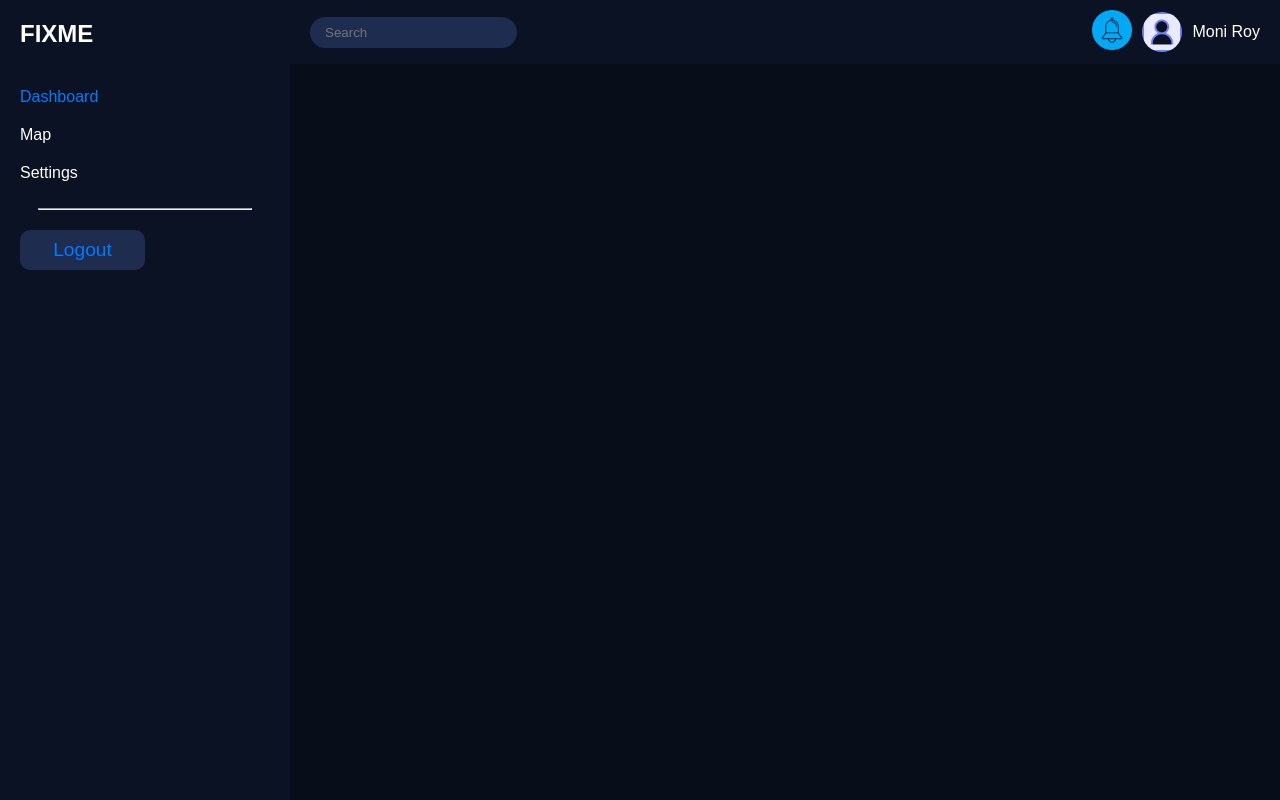
After one commit to kasunmendis7/fixme-technologies, a PHP site: page /service-centre-dashboard in a window 1280 px wide. The commit adds this page. Run offline with PHP 8.4, Linux system fonts and the light colour scheme.

Commit message:
dashboard of service centre

```diff
--- a/controllers/ServiceCentreController.php
+++ b/controllers/ServiceCentreController.php
@@ -10,4 +10,10 @@ class ServiceCentreController extends Controller
         $this->setLayout('auth');
         return $this->render('/service-centre-landing');
     }
+
+    public function serviceCentreDashboard()
+    {
+        $this->setLayout('auth');
+        return $this->render('/service-centre-dashboard');
+    }
 }
--- /dev/null
+++ b/public/css/service-center/service-centre-dashboard.css
@@ -0,0 +1,193 @@
+:root {
+    --sidebar-width: 250px;
+    --primary-bg: #080D1A;
+    --secondary-bg: #0A1223;
+    --accent-color: #007bff;
+    --text-color: #ffffff;
+}
+
+body, html {
+    margin: 0;
+    padding: 0;
+    font-family: Arial, sans-serif;
+    background-color: var(--primary-bg);
+    color: var(--text-color);
+}
+
+.container {
+    display: flex;
+    height: 100vh;
+}
+
+.sidebar {
+    width: var(--sidebar-width);
+    background-color: var(--secondary-bg);
+    padding: 20px;
+    transition: transform 0.3s ease-in-out;
+}
+
+.main-content {
+    flex-grow: 1;
+    display: flex;
+    flex-direction: column;
+    overflow-x: hidden;
+}
+
+.top-bar {
+    background-color: var(--secondary-bg);
+    padding: 10px 20px;
+    display: flex;
+    justify-content: space-between;
+    align-items: center;
+}
+
+.dashboard-content {
+    flex-grow: 1;
+    padding: 20px;
+    overflow-y: auto;
+}
+
+.widget-grid {
+    display: grid;
+    grid-template-columns: repeat(auto-fit, minmax(300px, 1fr));
+    gap: 20px;
+}
+
+.menu-toggle {
+    display: none;
+    flex-direction: column;
+    cursor: pointer;
+}
+
+.menu-toggle span {
+    width: 25px;
+    height: 3px;
+    background-color: var(--text-color);
+    margin: 2px 0;
+}
+
+.logo {
+    font-size: 24px;
+    font-weight: bold;
+    margin-bottom: 30px;
+}
+
+nav ul {
+    list-style-type: none;
+    padding: 0;
+}
+
+nav ul li a {
+    color: var(--text-color);
+    text-decoration: none;
+    display: block;
+    padding: 10px 0;
+}
+
+nav ul li a.active {
+    color: var(--accent-color);
+}
+
+.logout {
+    margin-top: 20px;
+}
+
+.logout button {
+    border: none;
+    background: #1E2C4F;
+    color: var(--accent-color);
+    cursor: pointer;
+    padding: 0 20px;
+    width: 50%;
+    height: 5vh;
+    border-radius: 10px;
+    font-size: 1.2rem;
+}
+
+.hrtag {
+    max-width: 85%;
+    background-color: ;
+}
+
+.search-bar input {
+    background-color: #1E2C4F;
+    border: none;
+    padding: 8px 15px;
+    color: var(--text-color);
+    border-radius: 20px;
+}
+
+.user-info {
+    display: flex;
+    align-items: center;
+}
+
+.avatar {
+    width: 40px;
+    height: 40px;
+    border-radius: 50%;
+    margin: 0 10px;
+}
+
+.widget {
+    background-color: #1E2C4F;
+    border-radius: 10px;
+    padding: 20px;
+}
+
+.notifications img {
+    max-width: 40px;
+}
+
+@media (max-width: 1024px) {
+    .widget-grid {
+        grid-template-columns: repeat(auto-fit, minmax(250px, 1fr));
+    }
+}
+
+@media (max-width: 768px) {
+    .sidebar {
+        position: fixed;
+        left: -var(--sidebar-width);
+        top: 0;
+        bottom: 0;
+        z-index: 1000;
+    }
+
+    .sidebar.active {
+        transform: translateX(var(--sidebar-width));
+    }
+
+    .main-content {
+        width: 100%;
+    }
+
+    .menu-toggle {
+        display: flex;
+    }
+
+    .user-info .language,
+    .user-info .user-name {
+        display: none;
+    }
+}
+
+@media (max-width: 480px) {
+    .widget-grid {
+        grid-template-columns: 1fr;
+    }
+
+    .top-bar {
+        flex-wrap: wrap;
+    }
+
+    .search-bar {
+        order: 1;
+        width: 100%;
+        margin-top: 10px;
+    }
+
+    .search-bar input {
+        width: 100%;
+    }
+}
--- a/public/index.php
+++ b/public/index.php
@@ -15,6 +15,7 @@ $app->router->get('/customer-sign-up', [CustomerController::class, 'customerSign
 $app->router->get('/technician-sign-up', [TechnicianController::class, 'technicianSignUp']);
 $app->router->get('/technician-landing', [TechnicianController::class, 'technicianLanding']);
 $app->router->get('/service-centre-landing', [ServiceCentreController::class, 'serviceCentreLanding']);
+$app->router->get('/service-centre-dashboard', [ServiceCentreController::class, 'serviceCentreDashboard']);
 
 $app->run();
 
--- /dev/null
+++ b/public/js/service-center/service-centre-dashboard.js
@@ -0,0 +1,8 @@
+document.addEventListener('DOMContentLoaded', (event) => {
+    const menuToggle = document.querySelector('.menu-toggle');
+    const sidebar = document.querySelector('.sidebar');
+
+    menuToggle.addEventListener('click', () => {
+        sidebar.classList.toggle('active');
+    });
+});
--- /dev/null
+++ b/views/service-centre-dashboard.php
@@ -0,0 +1,54 @@
+<?php
+?>
+
+<!DOCTYPE html>
+<html lang="en">
+<head>
+    <meta charset="UTF-8">
+    <meta name="viewport" content="width=device-width, initial-scale=1.0">
+    <title>FIXME Dashboard</title>
+    <link rel="stylesheet" href="/css/service-center/service-centre-dashboard.css">
+    <script src="/js/service-center/service-centre-dashboard.js"></script>
+</head>
+<body>
+<div class="container">
+    <aside class="sidebar">
+        <div class="logo">FIXME</div>
+        <nav>
+            <ul>
+                <li><a href="#" class="active">Dashboard</a></li>
+                <li><a href="#">Map</a></li>
+                <li><a href="#">Settings</a></li>
+            </ul>
+            <hr class="hrtag"/>
+        </nav>
+        <div class="logout">
+            <button>Logout</button>
+        </div>
+    </aside>
+    <main class="main-content">
+        <header class="top-bar">
+            <div class="menu-toggle">
+                <span></span>
+                <span></span>
+                <span></span>
+            </div>
+            <div class="search-bar">
+                <input type="text" placeholder="Search">
+            </div>
+            <div class="user-info">
+                <span class="notifications"><img src="/assets/notification-bell.png"></span>
+<!--                <span class="language">English</span>-->
+                <img src="/assets/user_avatar.png" alt="User Avatar" class="avatar">
+                <span class="user-name">Moni Roy</span>
+            </div>
+        </header>
+        <div class="dashboard-content">
+            <div class="widget-grid">
+                <!-- Widget content will go here -->
+            </div>
+        </div>
+    </main>
+</div>
+</body>
+</html>
```
Also changed, not shown: views/service-centre-landing.php (+61 -9 lines), public/assets/notification-bell.png (added), public/assets/user_avatar.png (added).
